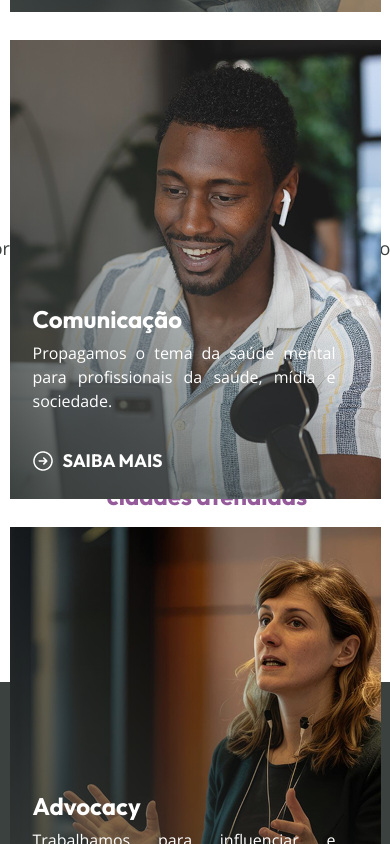
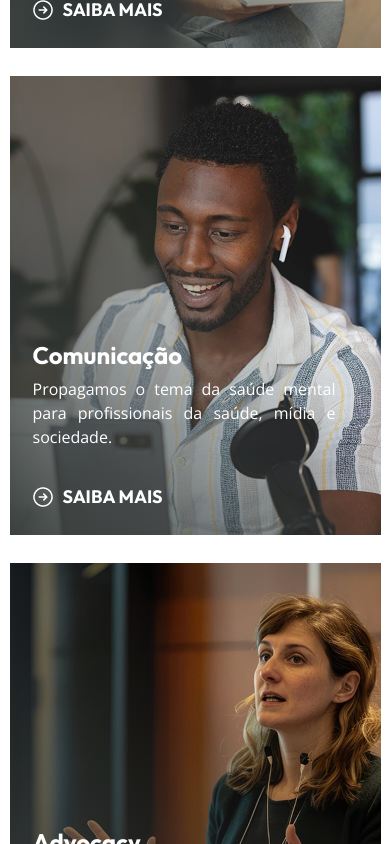
Before and after one commit to arthurdiasjob/rede-autoestimase, a Next.js app: page / in a window 390 px wide. Shown: the part 2180-3024 px from the top of the page. Built offline with nearby package versions, Linux system fonts and the light colour scheme; no server answers.

Commit message:
feat: fix style mobile about acolhimento

```diff
--- a/src/app/styles.module.scss
+++ b/src/app/styles.module.scss
@@ -588,7 +588,11 @@
   }
 
   .acolhimentoResultados {
-    margin: 160px 0 80px;
+    padding-top: 916px;
+  }
+
+  .cardContainer {
+    top: -225px !important;
   }
 
   .conquistas, .midia, .doadores, .faq {
```
